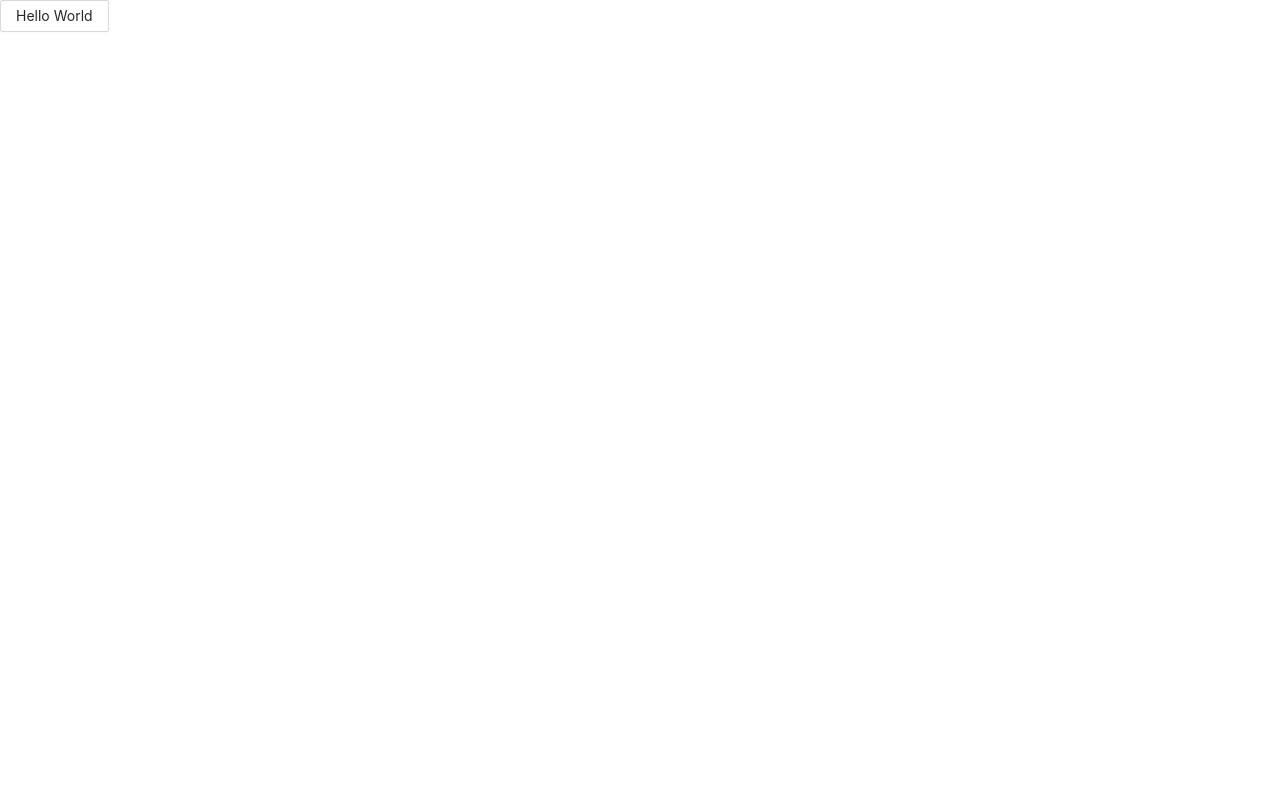
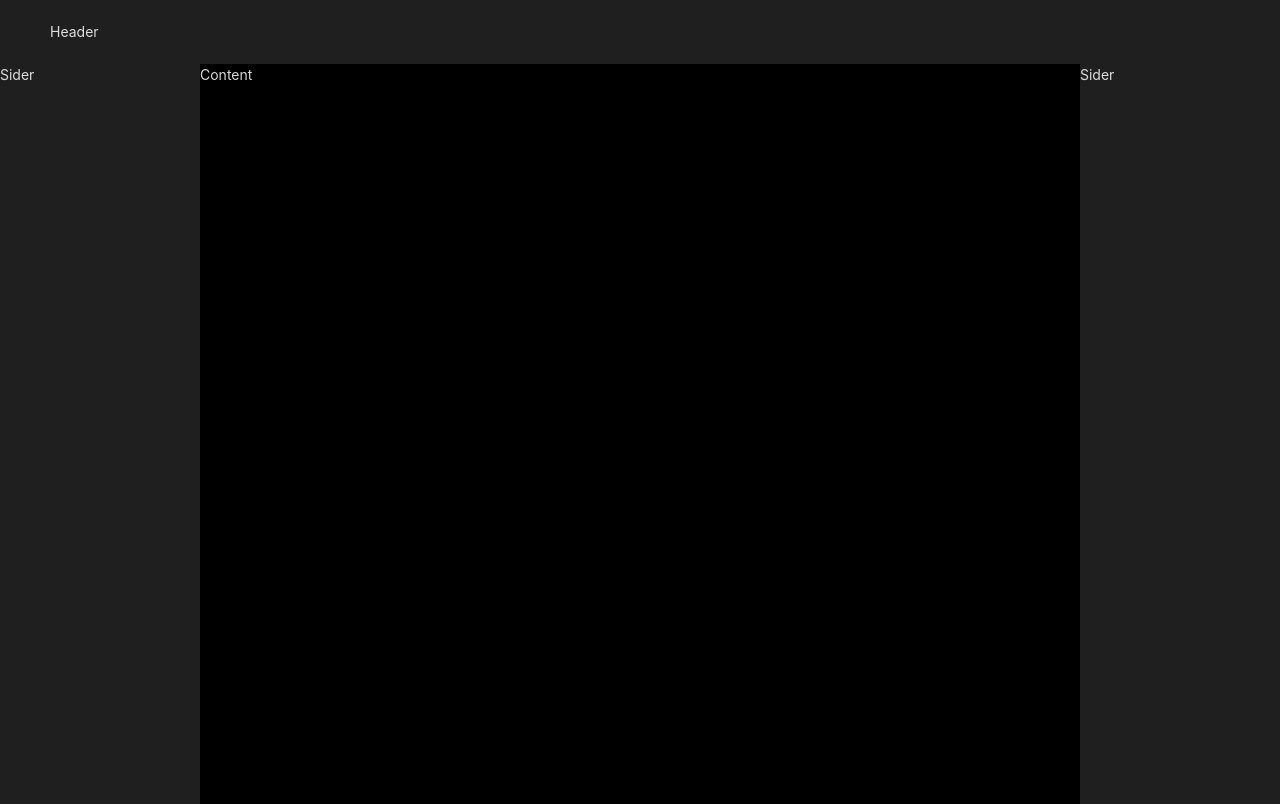
Before and after one commit to 1728954833/game-maker, a React (Create React App) app: page / in a window 1280 px wide. Built offline with nearby package versions, Linux system fonts and the light colour scheme.

Commit message:
feat: workspace布局

```diff
--- a/src/index.less
+++ b/src/index.less
@@ -1 +1 @@
-@import "~antd/dist/antd.less";
+@import "~antd/dist/antd.dark.less";
--- a/src/index.tsx
+++ b/src/index.tsx
@@ -5,7 +5,6 @@ import App from './main/App';
 import reportWebVitals from './reportWebVitals';
 
 console.log(process.env.REACT_APP_TEST)
-const a = 1;
 ReactDOM.render(
   <React.StrictMode>
     <App />
--- a/src/main/App.tsx
+++ b/src/main/App.tsx
@@ -1,7 +1,7 @@
-import { Button } from 'antd'
+import WorkSpacePage from "../page/workspace";
 
 function App() {
-  return <Button>Hello World</Button>;
+  return <WorkSpacePage />;
 }
 
 export default App;
--- /dev/null
+++ b/src/page/workspace/index.less
@@ -0,0 +1,3 @@
+.content {
+    height: calc(100vh - 60px);
+}
--- /dev/null
+++ b/src/page/workspace/index.tsx
@@ -0,0 +1,20 @@
+import './index.less';
+import { Layout } from 'antd';
+const { Header, Sider, Content } = Layout;
+
+export interface IWorkSpacePageProps {}
+
+const WorkSpacePage: React.FC<IWorkSpacePageProps> = props => {
+    return (
+        <Layout>
+            <Header>Header</Header>
+            <Layout className="content">
+                <Sider>Sider</Sider>
+                <Content>Content</Content>
+                <Sider>Sider</Sider>
+            </Layout>
+        </Layout>
+    );
+};
+
+export default WorkSpacePage;
```
